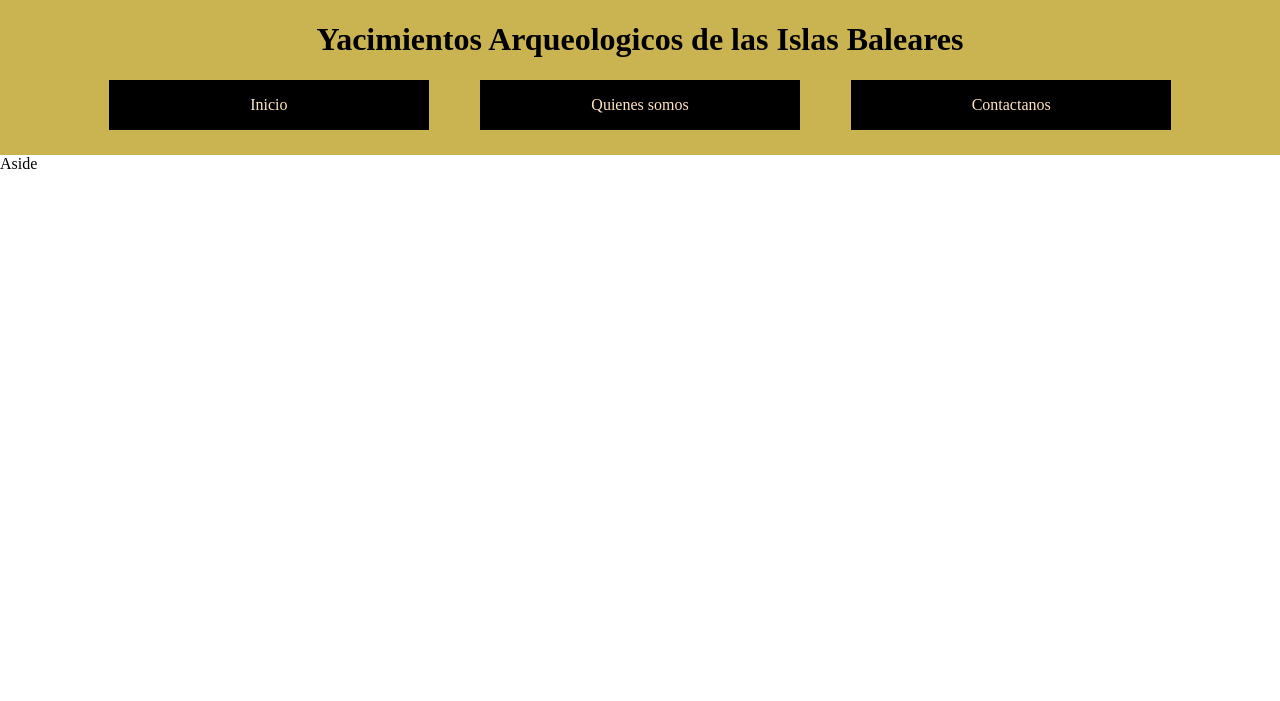
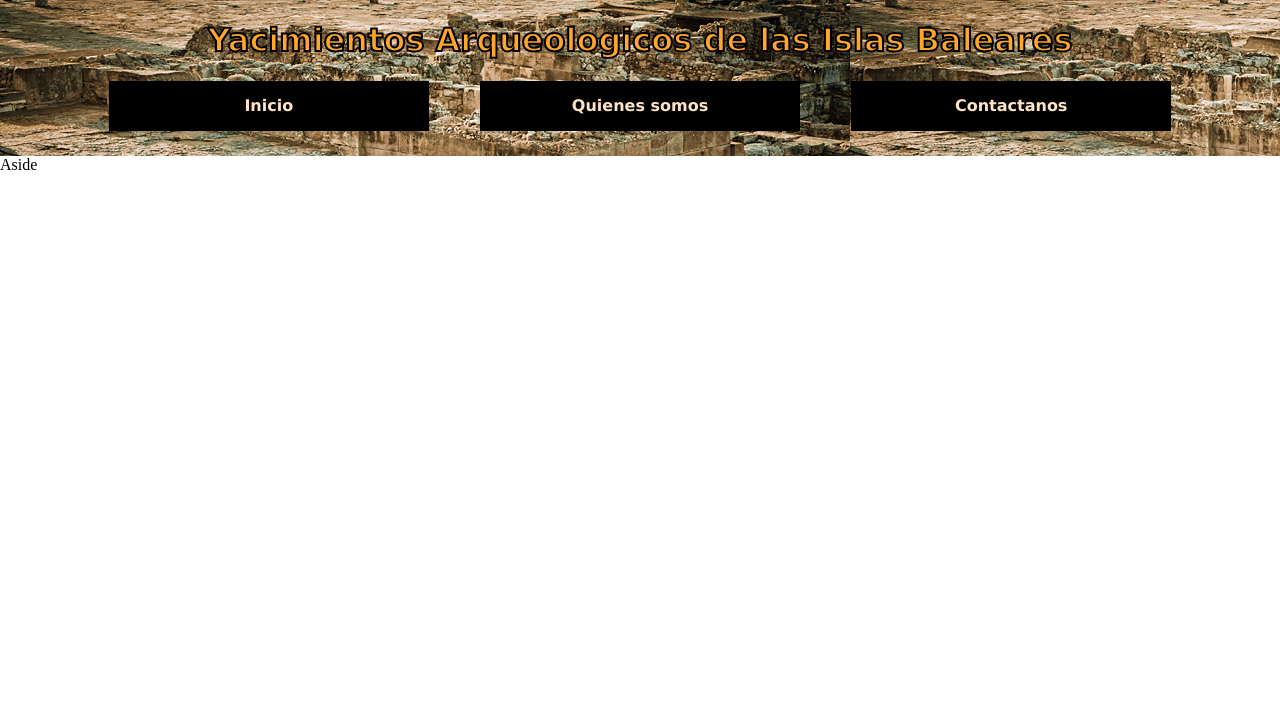
Before and after one commit to egeorgiev69/Jaciments-arqueol-gics, a plain HTML site: page index.html in a window 1280 px wide. Shown: the top 701 px of the page. Drawn offline with Linux system fonts and the light colour scheme; files whose address does not match are found by name.

Commit message:
header final

```diff
--- a/jacimentscss.css
+++ b/jacimentscss.css
@@ -6,9 +6,17 @@ html, body{
 }
 
 header{
-    background-color: rgb(202, 180, 81);
+    background-image:url("iconos/banner.jpg");
+    font-family: Verdana ;
+    font-weight: bold;
     height: 20%;
     text-align: center;
+}
+
+h1{
+    color: rgb(255, 166, 43);
+    -webkit-text-stroke: 2px black;
+
 }
 
 nav{
```
Also changed, not shown: index.html (+1 -0 lines), iconos/banner.jpg (added).
